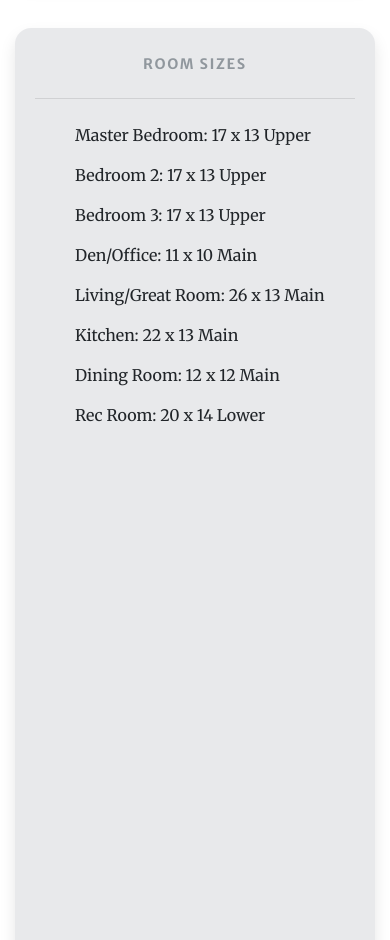
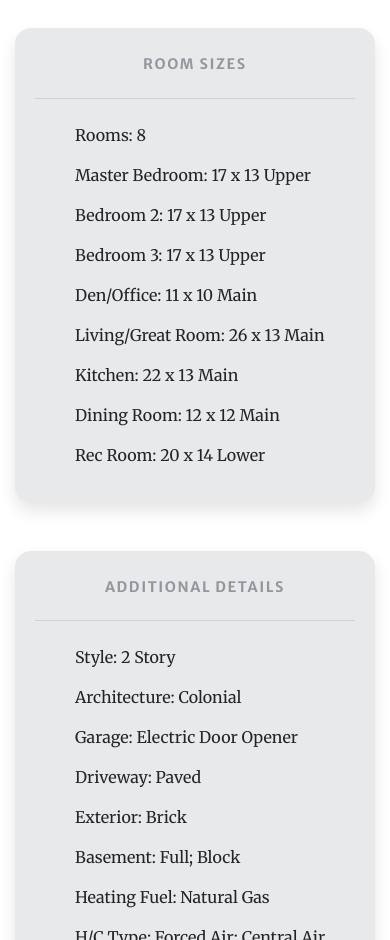
Before and after one commit to thedevolution/baysideredbrick.com, a website with bundled scripts: page index.html in a window 390 px wide. Shown: the part 1840-2780 px from the top of the page. Built offline with nearby package versions, Linux system fonts and the light colour scheme.

Commit message:
Fixed formatting for property details

```diff
--- a/css/additional.css
+++ b/css/additional.css
@@ -8,6 +8,7 @@ section.pricing {
     transition: all 0.2s;
     box-shadow: 0 0.5rem 1rem 0 rgba(0, 0, 0, 0.1);
     background: rgba(198, 201, 206, 0.4);
+    height: 955px;
   }
 
   .pricing hr {
@@ -59,6 +60,14 @@ section.pricing {
     .pricing .card:hover .btn {
       opacity: 1;
     }
+
+
+  }
+
+  @media (max-width: 575.98px) {
+    .pricing .card {
+      height: auto;
+    }
   }
 
   .text-outline {
--- a/index.html
+++ b/index.html
@@ -95,9 +95,9 @@
                 <li>Property Type: Single-Family</li>
                 <li>Status: Active</li>
                 <li>County: Milwaukee</li>
-                <li>List Price: $359,900</li>
+                <li>List Price: $349,900</li>
                 <li>Bedrooms: 3</li>
-                <li>Est. Acreage: 0.52 Rooms: 8</li>
+                <li>Est. Acreage: 0.52 </li>
                 <li>Est. Total Sq. Ft.: 2,660</li>
                 <li>Est Fin AboveGr SqFt: 2,380</li>
                 <li>Est Fin BelowGr SqFt: 280</li>
@@ -124,6 +124,7 @@
               <h5 class="card-title text-muted text-uppercase text-center">Room Sizes</h5>
               <hr>
               <ul class="fa-ul">
+                <li>Rooms: 8</li>
                 <li>Master Bedroom: 17 x 13 Upper</li>
                 <li>Bedroom 2: 17 x 13 Upper</li>
                 <li>Bedroom 3: 17 x 13 Upper</li>
@@ -132,19 +133,7 @@
                 <li>Kitchen: 22 x 13 Main</li>
                 <li>Dining Room: 12 x 12 Main</li>
                 <li>Rec Room: 20 x 14 Lower</li>
-                <li>&nbsp;</li>
-                <li>&nbsp;</li>
-                <li>&nbsp;</li>
-                <li>&nbsp;</li>
-                <li>&nbsp;</li>
-                <li>&nbsp;</li>
-                <li>&nbsp;</li>
-                <li>&nbsp;</li>
-                <li>&nbsp;</li>
-                <li>&nbsp;</li>
-                <li>&nbsp;</li>
-                <li>&nbsp;</li>
-                <li>&nbsp;</li>
+
               </ul>
             </div>
           </div>
@@ -170,8 +159,6 @@
                 <li>Misc. Interior: Natural Fireplace; Walk-in Closet; Cable TV Available; Kitchen Island</li>
                 <li>Water/Waste: Municipal Sewer; Private Well</li>
                 <li>Municipality: Village</li>
-                <li>&nbsp;</li>
-                <li>&nbsp;</li>
               </ul>
             </div>
           </div>
```
